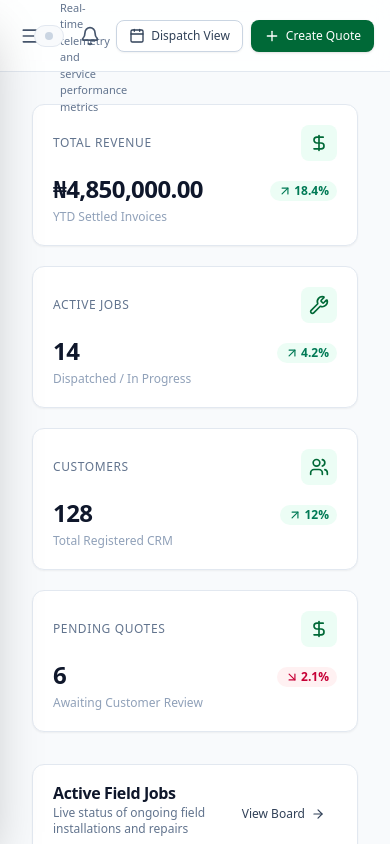
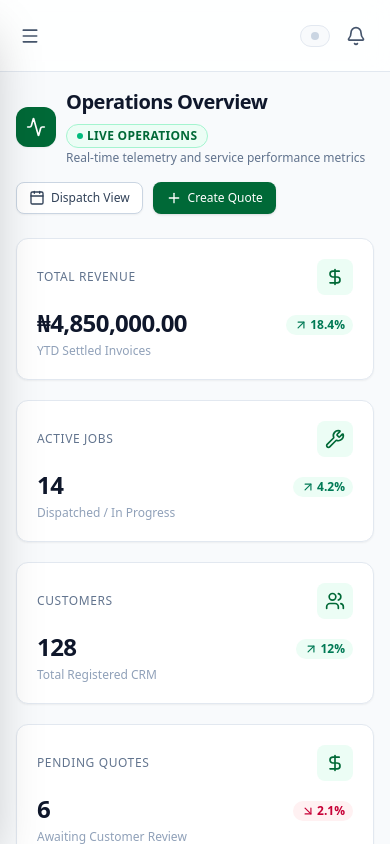
Before and after one commit to Success1050/serviceos-frontend, a Next.js app: page /app/dashboard in a window 390 px wide. Built offline with nearby package versions, Linux system fonts and the light colour scheme; no server answers.

Commit message:
fix(navbar): fix responsiveness, text overflow, and align dashboard header with backoffice design

```diff
--- a/app/(backoffice)/app/dashboard/page.tsx
+++ b/app/(backoffice)/app/dashboard/page.tsx
@@ -6,7 +6,7 @@ import apiClient from "@/lib/api/client";
 import Header from "@/components/layout/header";
 import { StatCard, Card, CardHeader, CardTitle, CardContent, Table, TableHeader, TableBody, TableRow, TableHead, TableCell, Badge, Button } from "@/components/ui";
 import { formatCurrency, formatDate } from "@/lib/utils";
-import { DollarSign, Calendar, Users, Wrench, Plus, ArrowRight } from "lucide-react";
+import { DollarSign, Calendar, Users, Wrench, Plus, ArrowRight, Activity } from "lucide-react";
 import Link from "next/link";
 
 interface DashboardData {
@@ -108,12 +108,34 @@ export default function DashboardPage() {
   });
 
   return (
-    <div className="flex-1 pb-12">
-      <Header
-        title="Operations Overview"
-        subtitle="Real-time telemetry and service performance metrics"
-        actions={
-          <div className="flex items-center gap-2">
+    <div className="flex flex-col min-h-screen bg-slate-50/50 pb-12">
+      <Header />
+
+      <main className="flex-1 p-4 sm:p-6 lg:p-8 max-w-7xl w-full mx-auto space-y-6 sm:space-y-8">
+        {/* Top Header & Actions Row */}
+        <div className="flex flex-col sm:flex-row sm:items-center sm:justify-between gap-4">
+          <div>
+            <div className="flex items-center gap-2.5">
+              <div className="w-10 h-10 rounded-xl bg-[#006937] text-white flex items-center justify-center font-bold shadow-xs shrink-0">
+                <Activity className="w-5 h-5" />
+              </div>
+              <div>
+                <div className="flex items-center gap-2 flex-wrap">
+                  <h1 className="text-xl sm:text-2xl font-black text-slate-900 tracking-tight">
+                    Operations Overview
+                  </h1>
+                  <Badge variant="success" className="text-xs bg-emerald-50 text-[#006937] border-emerald-200">
+                    Live Operations
+                  </Badge>
+                </div>
+                <p className="text-xs text-slate-500 mt-0.5">
+                  Real-time telemetry and service performance metrics
+                </p>
+              </div>
+            </div>
+          </div>
+
+          <div className="flex items-center gap-2.5 shrink-0">
             <Link href="/app/dispatch">
               <Button size="sm" variant="outline" leftIcon={<Calendar className="w-4 h-4" />}>
                 Dispatch View
@@ -125,10 +147,8 @@ export default function DashboardPage() {
               </Button>
             </Link>
           </div>
-        }
-      />
+        </div>
 
-      <div className="p-8 space-y-8 max-w-7xl mx-auto">
         {/* Metric Cards Grid */}
         <div className="grid grid-cols-1 md:grid-cols-2 lg:grid-cols-4 gap-5">
           <StatCard
@@ -263,7 +283,7 @@ export default function DashboardPage() {
             </CardContent>
           </Card>
         </div>
-      </div>
+      </main>
     </div>
   );
 }
--- a/components/layout/header.tsx
+++ b/components/layout/header.tsx
@@ -20,8 +20,8 @@ export function Header({ title, subtitle, actions }: HeaderProps) {
   const { unreadCount, openDrawer, isDrawerOpen } = useNotifications();
 
   return (
-    <header className="min-h-[72px] h-[72px] border-b border-slate-200 bg-white/85 backdrop-blur-md px-4 sm:px-6 lg:px-8 flex items-center justify-between sticky top-0 z-20 gap-3 sm:gap-6">
-      <div className="flex items-center gap-3 min-w-0 flex-1">
+    <header className="min-h-[72px] h-[72px] border-b border-slate-200 bg-white/85 backdrop-blur-md px-4 sm:px-6 lg:px-8 flex items-center justify-between sticky top-0 z-20 gap-3 sm:gap-6 overflow-hidden">
+      <div className="flex items-center gap-3 min-w-0 flex-1 overflow-hidden">
         {/* Mobile Hamburger Menu Toggle Button */}
         <button
           type="button"
@@ -34,12 +34,12 @@ export function Header({ title, subtitle, actions }: HeaderProps) {
         </button>
 
         {title && (
-          <div className="min-w-0 pr-2">
-            <h1 className="text-base sm:text-lg font-bold text-slate-900 tracking-tight leading-snug">
+          <div className="min-w-0 pr-2 overflow-hidden">
+            <h1 className="text-base sm:text-lg font-bold text-slate-900 tracking-tight leading-snug truncate whitespace-nowrap">
               {title}
             </h1>
             {subtitle && (
-              <p className="text-[11px] sm:text-xs text-slate-500 leading-normal">
+              <p className="text-[11px] sm:text-xs text-slate-500 leading-normal truncate hidden xl:block whitespace-nowrap">
                 {subtitle}
               </p>
             )}
@@ -58,18 +58,18 @@ export function Header({ title, subtitle, actions }: HeaderProps) {
               isConnected ? "bg-emerald-500 animate-pulse" : "bg-slate-300"
             }`}
           />
-          <span className="hidden xl:inline">
+          <span className="hidden 2xl:inline">
             {isConnected ? "Realtime Active" : "Connecting..."}
           </span>
         </div>
 
         {/* Global Search Bar */}
-        <div className="relative hidden md:block">
+        <div className="relative hidden lg:block">
           <Search className="w-4 h-4 absolute left-3 top-1/2 -translate-y-1/2 text-slate-400" />
           <input
             type="text"
             placeholder="Search customers, jobs, invoices..."
-            className="pl-9 pr-4 py-2 rounded-xl border border-slate-200 text-xs w-40 lg:w-48 xl:w-60 focus:w-64 bg-slate-50 focus:bg-white focus:outline-none focus:ring-2 focus:ring-[#006937]/20 focus:border-[#006937] transition-all"
+            className="pl-9 pr-4 py-2 rounded-xl border border-slate-200 text-xs w-36 xl:w-56 focus:w-64 bg-slate-50 focus:bg-white focus:outline-none focus:ring-2 focus:ring-[#006937]/20 focus:border-[#006937] transition-all"
           />
         </div>
 
@@ -95,7 +95,7 @@ export function Header({ title, subtitle, actions }: HeaderProps) {
           )}
         </button>
 
-        {actions && <div className="flex items-center gap-2">{actions}</div>}
+        {actions && <div className="hidden sm:flex items-center gap-2 shrink-0">{actions}</div>}
 
         {/* User Profile Chip */}
         {user && (
```
